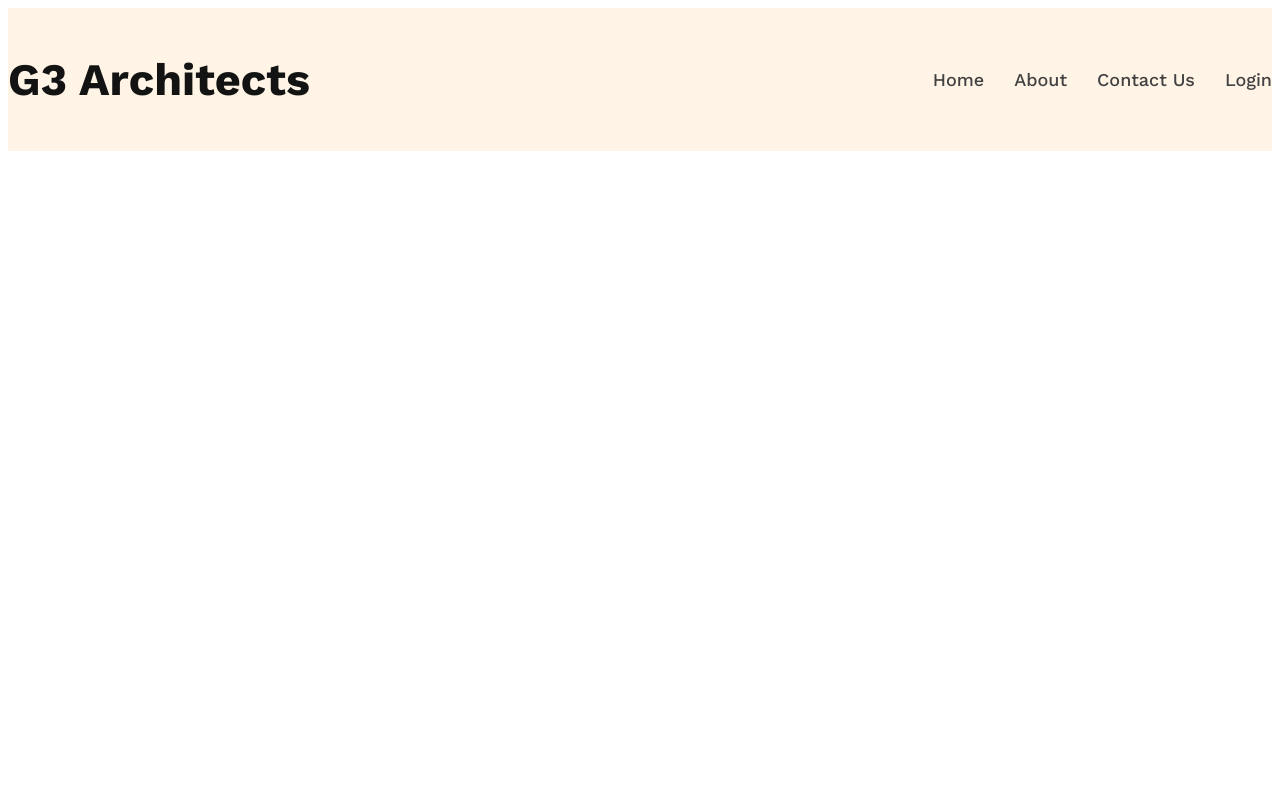
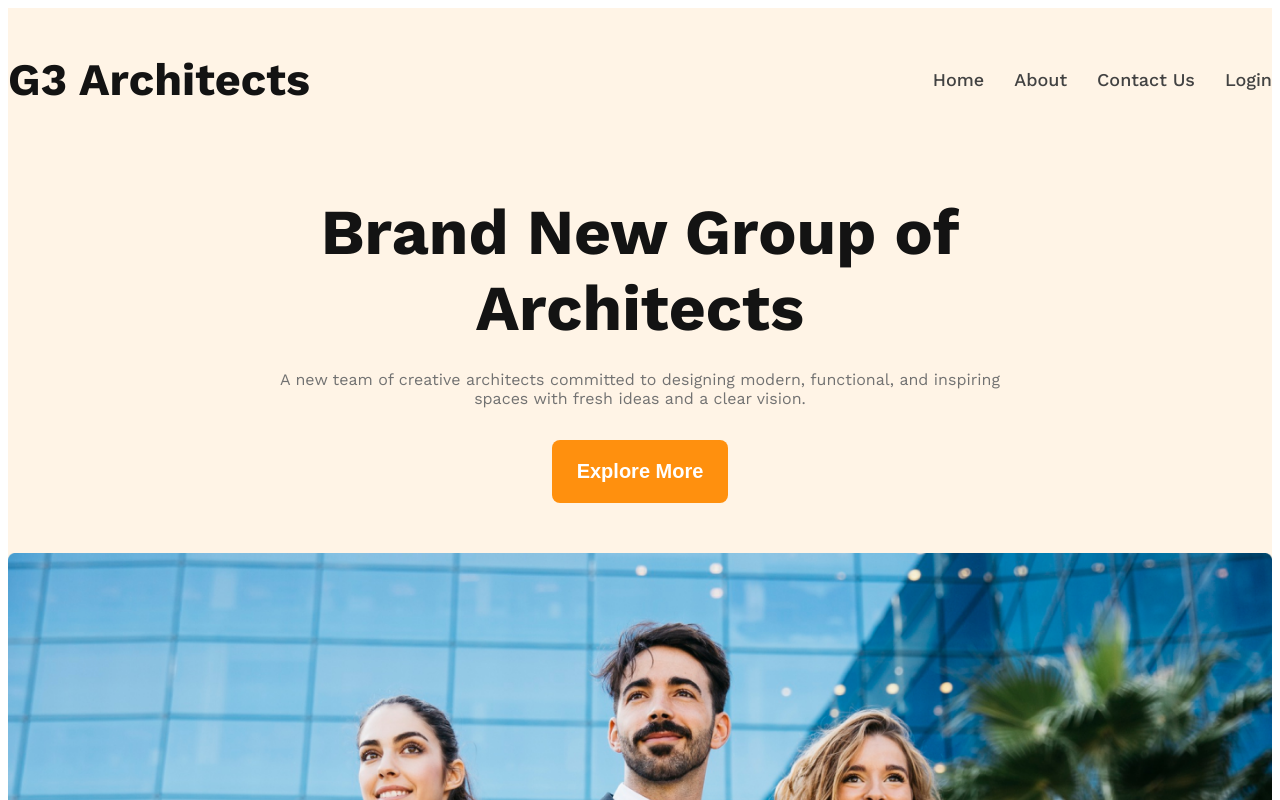
Before and after one commit to mdismail13/g3-architect-website, a plain HTML site: page index.html in a window 1280 px wide. Shown: the top 800 px of the page. Drawn offline with nearby package versions, Linux system fonts and the light colour scheme.

Commit message:
banner section added

```diff
--- a/Styles/architect.css
+++ b/Styles/architect.css
@@ -33,7 +33,20 @@
     display: flex;
 }
 
+.btn-primary{
+    background-color: #FF900E;
+    color: white;
+    padding: 20px 25px;
+    font-size: 1.25rem;
+    font-weight: 600;
+    border: none;
+    border-radius: 8px;
+}
+
 /* Header styles */
+
+.header{
+}
 
 /* Navbar styles */
 .navbar{
@@ -41,7 +54,7 @@
     align-items: center;
 }
 .brand{
-    font-size: 45px;
+    font-size: 2.8125rem;
     font-weight: bold;
 }
 .nav-items{
@@ -52,6 +65,34 @@
 }
 .nav-links{
     text-decoration: none;
-    font-size: 18px;
+    font-size: 1.125rem;
     font-weight: 500;
 }
+
+.banner, .navbar{
+    max-width: 1440px;
+    margin: 0 auto;
+}
+
+/* banner section styles */
+.banner-content{
+    max-width: 770px;
+    margin: 0 auto;
+    text-align: center;
+    margin-bottom: 50px;
+}
+
+.banner-title{
+    font-size: 4rem;
+    font-weight: 700;
+    margin-bottom: 24px;
+}
+
+.banner-description{
+    font-size: 1rem;
+    margin-bottom: 32px;
+}
+
+.banner-image{
+    width: 100%;
+}
--- a/index.html
+++ b/index.html
@@ -1,13 +1,15 @@
 <!DOCTYPE html>
 <html lang="en">
+
 <head>
     <meta charset="UTF-8">
     <meta name="viewport" content="width=device-width, initial-scale=1.0">
     <title>G3-Architect</title>
     <link rel="stylesheet" href="Styles/architect.css">
 </head>
+
 <body class="work-sans-font">
-    <header class="secondary-color">
+    <header class=" header secondary-color">
         <nav class="navbar display-flex">
             <h3 class="brand dark-1">G3 Architects</h3>
             <ul class="nav-items display-flex">
@@ -17,7 +19,15 @@
                 <li class="nav-item"><a href="" class="nav-links dark-2">Login</a></li>
             </ul>
         </nav>
-
+        <div class="banner">
+            <div class="banner-content">
+                <h1 class="banner-title dark-1">Brand New Group of Architects</h1>
+                <p class="banner-description dark-3">A new team of creative architects committed to designing modern,
+                    functional, and inspiring spaces with fresh ideas and a clear vision.</p>
+                <button class="btn-primary">Explore More</button>
+            </div>
+            <img src="images/banner.png" alt="" class="banner-image">
+        </div>
     </header>
     <main>
 
@@ -26,4 +36,5 @@
 
     </footer>
 </body>
+
 </html>
```
